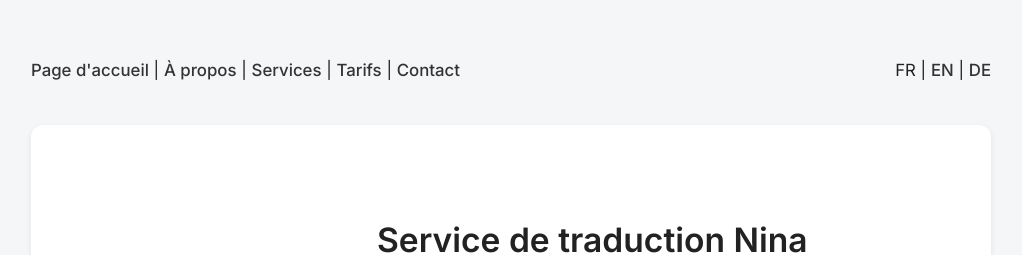
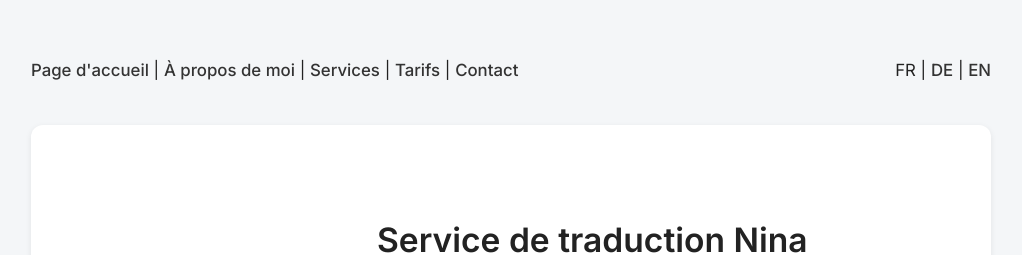
Before and after one commit to nneuhoff/traduction-translation-uebersetzung, a Jekyll site: the page built from fr/index.md, in a window 1280 px wide. Shown: the top 255 px of the page, without its empty margins (129-1151 px from the left). Built offline with Jekyll 4.4.1, drawn with Linux system fonts in a browser that asks for light colours.

Commit message:
Update default-fr.html

```diff
--- a/_layouts/default-fr.html
+++ b/_layouts/default-fr.html
@@ -12,14 +12,16 @@
 <header>
   <nav style="display: flex; justify-content: space-between; align-items: center; padding: 1rem 0;">
     <div>
-        <a href="{{ '/index.html' | relative_url }}">Page d'accueil</a> |
-        <a href="{{ '/about.html' | relative_url }}">À propos</a> |
-        <a href="{{ '/services.html' | relative_url }}">Services</a> |
-        <a href="{{ '/pricing.html' | relative_url }}">Tarifs</a> |
-        <a href="{{ '/contact.html' | relative_url }}">Contact</a>
+      <a href="{{ '/fr/index.html' | relative_url }}">Page d'accueil</a> |
+      <a href="{{ '/fr/about.html' | relative_url }}">À propos de moi</a> |
+      <a href="{{ '/fr/services.html' | relative_url }}">Services</a> |
+      <a href="{{ '/fr/pricing.html' | relative_url }}">Tarifs</a> |
+      <a href="{{ '/fr/contact.html' | relative_url }}">Contact</a>
     </div>
     <div>
-        FR | <a href="../en/index.html">EN</a> | <a href="../de/index.html">DE</a>
+      FR |
+      <a href="{{ '/de/index.html' | relative_url }}">DE</a> |
+      <a href="{{ '/en/index.html' | relative_url }}">EN</a>
     </div>
   </nav>
 </header>
```
Lines whose indentation alone changed are shown as unchanged.
